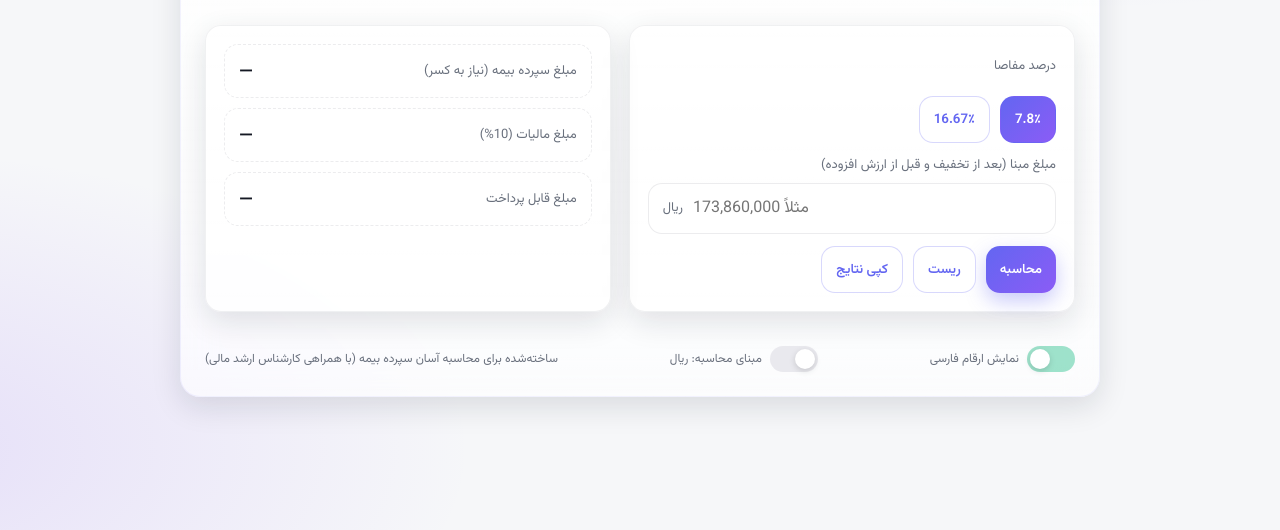
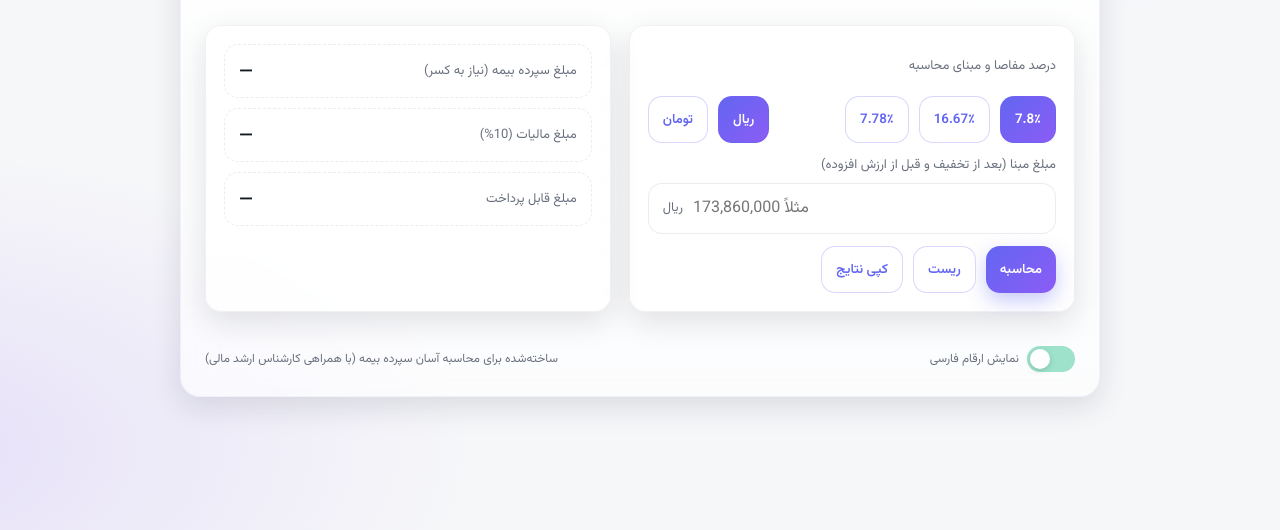
Before and after one commit to MahanChegini/fin, a plain HTML site: page index.html in a window 1280 px wide. Both pictures are taken after a click on the button "7.8٪". Shown: the part 270-800 px from the top of the page. Drawn offline with Linux system fonts and the light colour scheme.

Commit message:
Update index.html

```diff
--- a/index.html
+++ b/index.html
@@ -37,7 +37,7 @@
       border:1px solid rgba(99,102,241,.08); border-radius:var(--radius); box-shadow:var(--shadow);
       overflow:hidden;
     }
-    .header{padding:28px 28px 10px; position:relative; isolation:isolate;}
+    .header{padding:28px 28px 10px;}
     .header h1{margin:0; font-size:28px; letter-spacing:-.2px}
     .header p{margin:8px 0 0; color:rgb(var(--muted)); font-size:14px}
 
@@ -60,8 +60,7 @@
     .actions{display:flex; gap:10px; flex-wrap:wrap; margin-top:12px}
     button{
       appearance:none; border:0; border-radius:14px; padding:12px 14px; cursor:pointer; font-weight:600;
-      transition:transform .05s ease, box-shadow .2s ease, background .2s ease;
-      font-family:"Vazirmatn", system-ui, -apple-system, Segoe UI, Roboto, Arial;
+      transition:transform .05s ease, box-shadow .2s ease, background .2s ease; font-family:"Vazirmatn";
     }
     .btn-primary{background:linear-gradient(135deg, rgb(var(--brand1)), rgb(var(--brand2))); color:white; box-shadow:0 8px 20px rgba(99,102,241,.35)}
     .btn-primary:hover{filter:brightness(1.03)}
@@ -111,21 +110,26 @@
       <!-- Inputs -->
       <div class="card">
         <div class="field">
-          <div class="label">درصد مفاصا</div>
-          <div class="actions" id="percentChips">
-            <button class="btn-ghost chip selected" data-val="7.8">7.8٪</button>
-            <button class="btn-ghost chip" data-val="16.67">16.67٪</button>
+          <div class="label">درصد مفاصا و مبنای محاسبه</div>
+          <div class="actions" style="flex-wrap:wrap" id="percentUnitGroup">
+            <div id="percentChips" style="display:flex; gap:10px;">
+              <button class="btn-ghost chip selected" data-val="7.8">7.8٪</button>
+              <button class="btn-ghost chip" data-val="16.67">16.67٪</button>
+              <button class="btn-ghost chip" data-val="7.78">7.78٪</button>
+            </div>
+            <div id="unitChips" style="display:flex; gap:10px; margin-right:auto">
+              <button class="btn-ghost chip selected" data-unit="ریال">ریال</button>
+              <button class="btn-ghost chip" data-unit="تومان">تومان</button>
+            </div>
           </div>
         </div>
-
         <div class="field">
           <div class="label">مبلغ مبنا (بعد از تخفیف و قبل از ارزش افزوده)</div>
           <div class="input">
             <input id="base" inputmode="numeric" placeholder="مثلاً 173,860,000" aria-label="مبلغ مبنا" />
-            <span class="unit" id="unitText">ریال</span>
+            <span class="unit" id="baseUnit">ریال</span>
           </div>
         </div>
-
         <div class="actions">
           <button class="btn-primary" id="calcBtn">محاسبه</button>
           <button class="btn-ghost" id="resetBtn">ریست</button>
@@ -147,19 +151,13 @@
         <span class="pill"></span>
         <span>نمایش ارقام فارسی</span>
       </label>
-
-      <label class="switch">
-        <input type="checkbox" id="unitSwitch">
-        <span class="pill"></span>
-        <span id="unitLabel">مبنای محاسبه: ریال</span>
-      </label>
-
       <div>ساخته‌شده برای محاسبه آسان سپرده بیمه (با همراهی کارشناس ارشد مالی)</div>
     </footer>
   </main>
 
   <script>
     const $ = (q) => document.querySelector(q);
+
     const persianDigitMap = {'۰':'0','۱':'1','۲':'2','۳':'3','۴':'4','۵':'5','۶':'6','۷':'7','۸':'8','۹':'9','٬':','};
 
     function normalizeNumber(str){
@@ -175,23 +173,23 @@
       catch(e){ return String(Math.round(value)); }
     }
 
-    let unitMode = "ریال"; // پیش‌فرض
+    // واحد پیش‌فرض
+    let unitMode = "ریال";
 
     function compute(){
       const fa = $('#faDigits').checked;
       const percent = parseFloat(document.querySelector('#percentChips .chip.selected').dataset.val);
       let base = normalizeNumber($('#base').value);
-
-      // ✅ منطق درست ریال ↔ تومان
       if(unitMode === "تومان"){ base = base * 10; }
 
       const tax = base * 0.10;
       const deduct = base * (percent / 100);
       const payable = (base - deduct) + tax;
 
-      $('#deduct').textContent = base ? `${formatMoney(deduct, fa)} ریال` : '—';
-      $('#tax').textContent = base ? `${formatMoney(tax, fa)} ریال` : '—';
-      $('#payable').textContent = base ? `${formatMoney(payable, fa)} ریال` : '—';
+      $('#deduct').textContent = base ? `${formatMoney(deduct, fa)} ${unitMode}` : '—';
+      $('#tax').textContent = base ? `${formatMoney(tax, fa)} ${unitMode}` : '—';
+      $('#payable').textContent = base ? `${formatMoney(payable, fa)} ${unitMode}` : '—';
+      $('#baseUnit').textContent = unitMode;
     }
 
     // دکمه‌های درصد
@@ -199,6 +197,16 @@
       btn.addEventListener('click',()=>{
         document.querySelectorAll('#percentChips .chip').forEach(b=>b.classList.remove('selected'));
         btn.classList.add('selected');
+        compute();
+      });
+    });
+
+    // دکمه‌های واحد
+    document.querySelectorAll('#unitChips .chip').forEach(btn=>{
+      btn.addEventListener('click',()=>{
+        document.querySelectorAll('#unitChips .chip').forEach(b=>b.classList.remove('selected'));
+        btn.classList.add('selected');
+        unitMode = btn.dataset.unit;
         compute();
       });
     });
@@ -216,12 +224,6 @@
     });
 
     $('#faDigits').addEventListener('change', compute);
-    $('#unitSwitch').addEventListener('change', e=>{
-      unitMode = e.target.checked ? "تومان" : "ریال";
-      $('#unitLabel').textContent = `مبنای محاسبه: ${unitMode}`;
-      $('#unitText').textContent = unitMode;
-      compute();
-    });
   </script>
 </body>
 </html>
```
